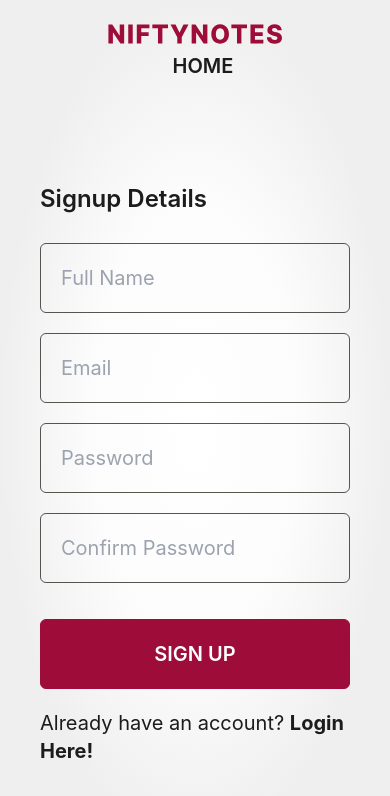
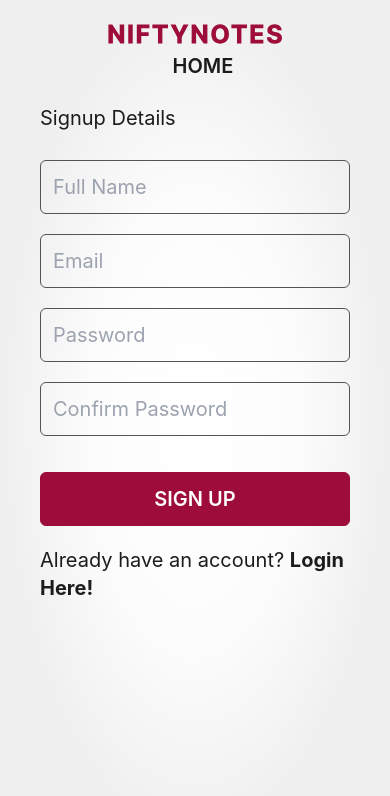
Before and after one commit to AkhilaGeorge4039/NiftyNotes, a React (Vite) app in the folder client/: page /signup in a window 390 px wide. Shown: the top 796 px of the page. Built offline with nearby package versions, Linux system fonts and the light colour scheme.

Commit message:
Update signup.jsx

```diff
--- a/client/src/components/signup.jsx
+++ b/client/src/components/signup.jsx
@@ -29,45 +29,47 @@ function Signup() {
 
   return (
     <>
-      <div className="px-10 h-full">
+      <div className="px-10 2xl:h-full">
         <form
           className="signup-form max-w-lg w-full mx-auto flex flex-col gap-5 h-full justify-center"
           onSubmit={handleSubmit}
         >
-          <h3 className="font-semibold text-2xl mb-2">Signup Details</h3>
+          <h3 className="font-semiboldtext-lg md:text-2xl mb-2">
+            Signup Details
+          </h3>
           <input
             type="text"
             name="fullName"
             onChange={(e) => setFullName(e.target.value)}
             placeholder="Full Name"
-            className="p-5 border border-stone-600 rounded-md bg-transparent"
+            className="md:p-5 p-3 border border-stone-600 rounded-md bg-transparent"
           />
           <input
             type="email"
             name="email"
             onChange={(e) => setEmail(e.target.value)}
             placeholder="Email"
-            className="p-5 border border-stone-600 rounded-md bg-transparent"
+            className="md:p-5 p-3 border border-stone-600 rounded-md bg-transparent"
           />
           <input
             type="password"
             name="password"
             onChange={(e) => setPassword(e.target.value)}
             placeholder="Password"
-            className="p-5 border border-stone-600 rounded-md bg-transparent"
+            className="md:p-5 p-3 border border-stone-600 rounded-md bg-transparent"
           />
           <input
             type="password"
             name="confirmPassword"
             onChange={(e) => setConfirmPassword(e.target.value)}
             placeholder="Confirm Password"
-            className="p-5 border border-stone-600 rounded-md bg-transparent"
+            className="md:p-5 p-3 border border-stone-600 rounded-md bg-transparent"
           />
           {error && <p className="text-red-500">{error}</p>}
           <button
             type="submit"
             value="Signup"
-            className="p-5 border border-pri-color hover:bg-transparent hover:text-pri-color rounded-md bg-pri-color text-white font-semibold uppercase cursor-pointer duration-100 mt-4"
+            className="md:p-5 p-3 border border-pri-color hover:bg-transparent hover:text-pri-color rounded-md bg-pri-color text-white font-semibold uppercase cursor-pointer duration-100 mt-4"
           >
             Sign Up{" "}
           </button>
```
